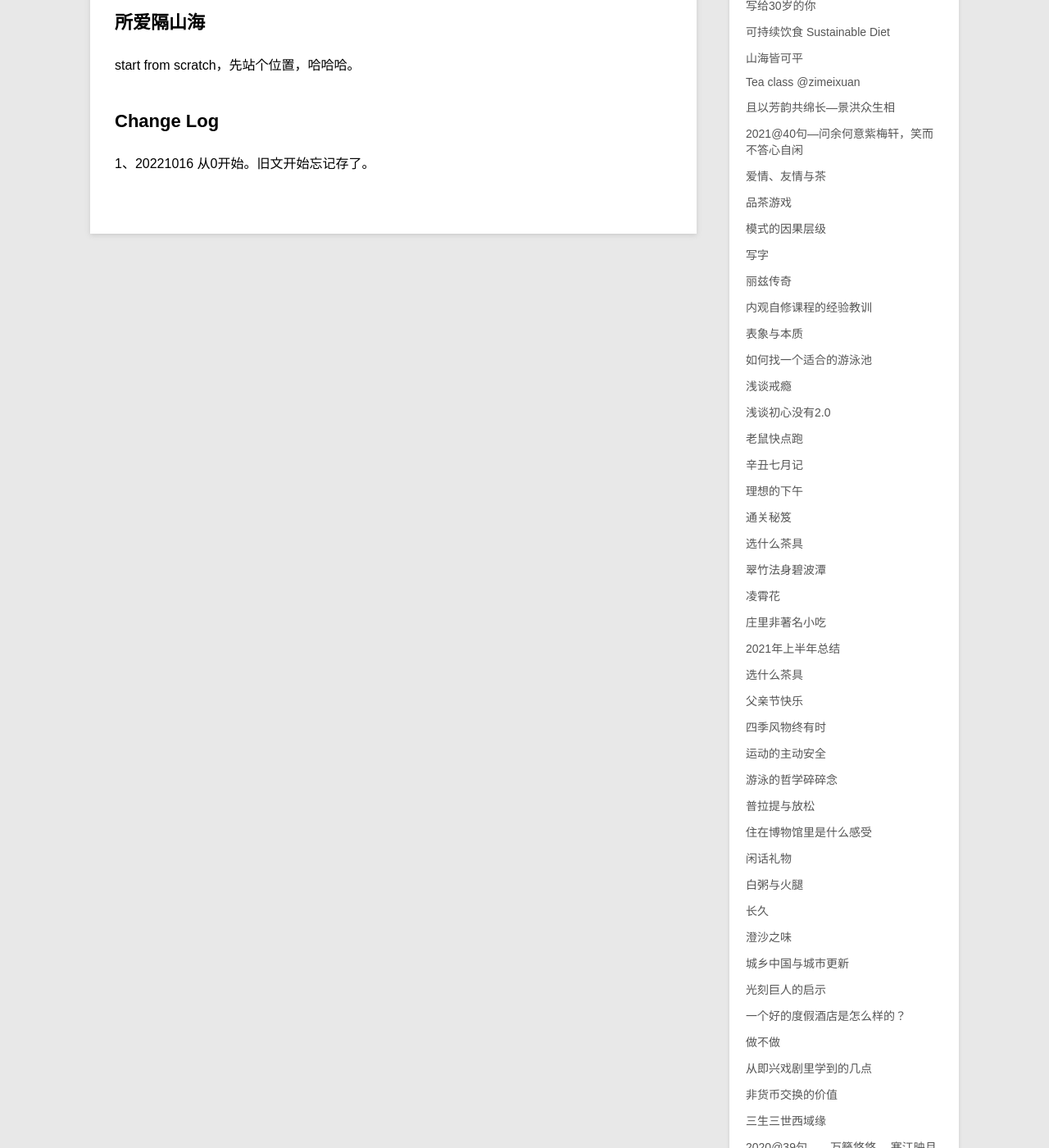
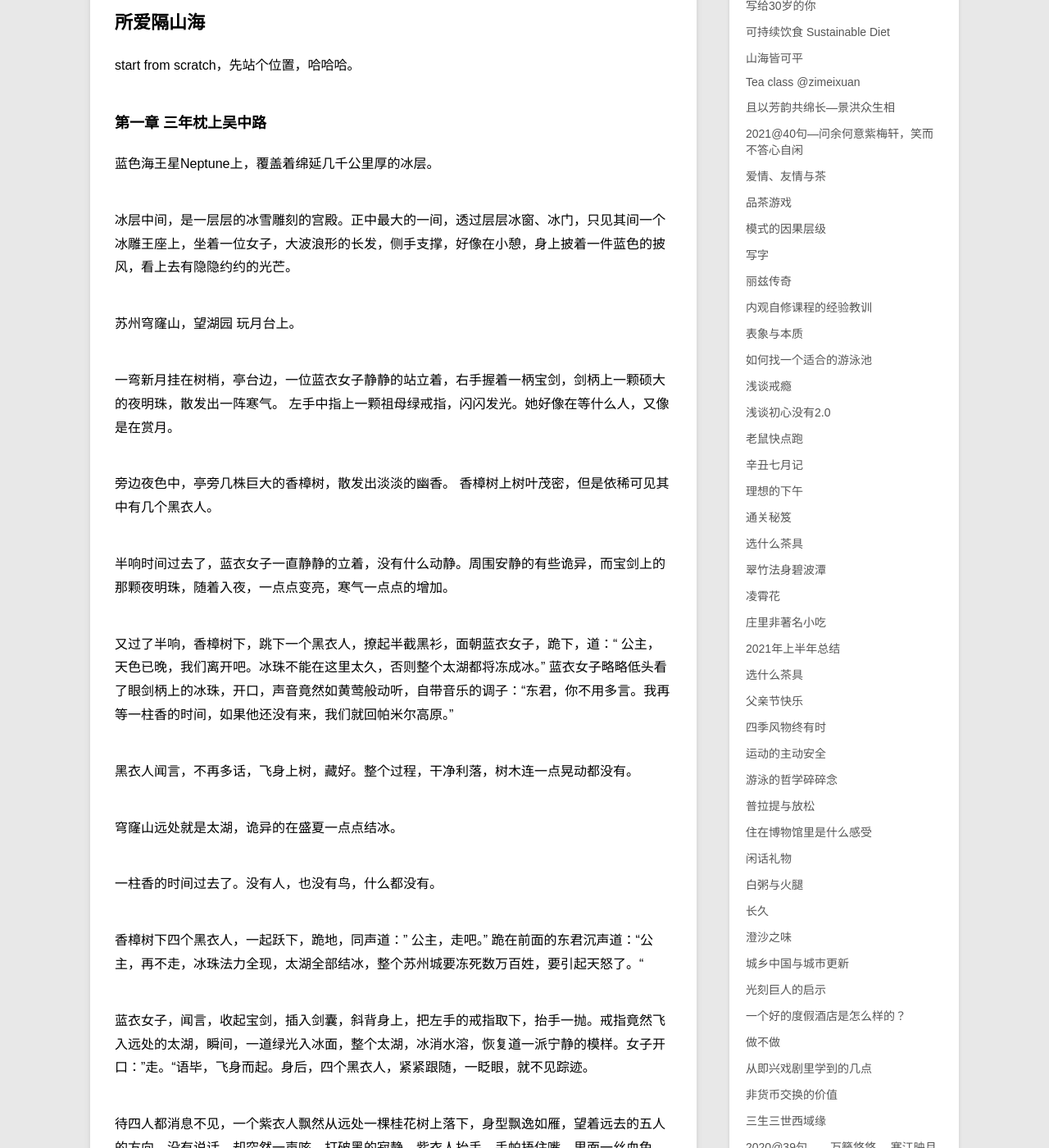
Before and after one commit to violettianjie/violettianjie.github.io, a Jekyll site: the page built from _posts/blog/2022-10-16-loveshanhai.md, in a window 1280 px wide and 1400 px high, scrolled down 246 px. Shown: the whole window at 82% size. Built offline with Jekyll 4.4.1, drawn with Linux system fonts in a browser that asks for light colours; some of the changed text lies outside the part shown.

Commit message:
Update 2022-10-16-loveshanhai.md

```diff
--- a/_posts/blog/2022-10-16-loveshanhai.md
+++ b/_posts/blog/2022-10-16-loveshanhai.md
@@ -8,6 +8,35 @@ category: blog
 
 start from scratch，先站个位置，哈哈哈。
 
+### 第一章 三年枕上吴中路
+
+蓝色海王星Neptune上，覆盖着绵延几千公里厚的冰层。
+
+冰层中间，是一层层的冰雪雕刻的宫殿。正中最大的一间，透过层层冰窗、冰门，只见其间一个冰雕王座上，坐着一位女子，大波浪形的长发，侧手支撑，好像在小憩，身上披着一件蓝色的披风，看上去有隐隐约约的光芒。
+
+苏州穹窿山，望湖园 玩月台上。
+
+一弯新月挂在树梢，亭台边，一位蓝衣女子静静的站立着，右手握着一柄宝剑，剑柄上一颗硕大的夜明珠，散发出一阵寒气。 左手中指上一颗祖母绿戒指，闪闪发光。她好像在等什么人，又像是在赏月。
+
+旁边夜色中，亭旁几株巨大的香樟树，散发出淡淡的幽香。 香樟树上树叶茂密，但是依稀可见其中有几个黑衣人。
+
+半响时间过去了，蓝衣女子一直静静的立着，没有什么动静。周围安静的有些诡异，而宝剑上的那颗夜明珠，随着入夜，一点点变亮，寒气一点点的增加。
+
+又过了半响，香樟树下，跳下一个黑衣人，撩起半截黑衫，面朝蓝衣女子，跪下，道：“ 公主，天色已晚，我们离开吧。冰珠不能在这里太久，否则整个太湖都将冻成冰。”
+蓝衣女子略略低头看了眼剑柄上的冰珠，开口，声音竟然如黄莺般动听，自带音乐的调子：“东君，你不用多言。我再等一柱香的时间，如果他还没有来，我们就回帕米尔高原。”
+
+黑衣人闻言，不再多话，飞身上树，藏好。整个过程，干净利落，树木连一点晃动都没有。
+
+穹窿山远处就是太湖，诡异的在盛夏一点点结冰。
+
+一柱香的时间过去了。没有人，也没有鸟，什么都没有。
+
+香樟树下四个黑衣人，一起跃下，跪地，同声道：” 公主，走吧。”
+跪在前面的东君沉声道：“公主，再不走，冰珠法力全现，太湖全部结冰，整个苏州城要冻死数万百姓，要引起天怒了。“
+
+蓝衣女子，闻言，收起宝剑，插入剑囊，斜背身上，把左手的戒指取下，抬手一抛。戒指竟然飞入远处的太湖，瞬间，一道绿光入冰面，整个太湖，冰消水溶，恢复道一派宁静的模样。女子开口：”走。“语毕，飞身而起。身后，四个黑衣人，紧紧跟随，一眨眼，就不见踪迹。
+
+待四人都消息不见，一个紫衣人飘然从远处一棵桂花树上落下，身型飘逸如雁，望着远去的五人的方向，没有说话，却突然一声咳，打破黑的寂静。紫衣人抬手，手帕捂住嘴，里面一丝血色，鲜艳的红，在月光下，有些吓人。
 
 
 
```
